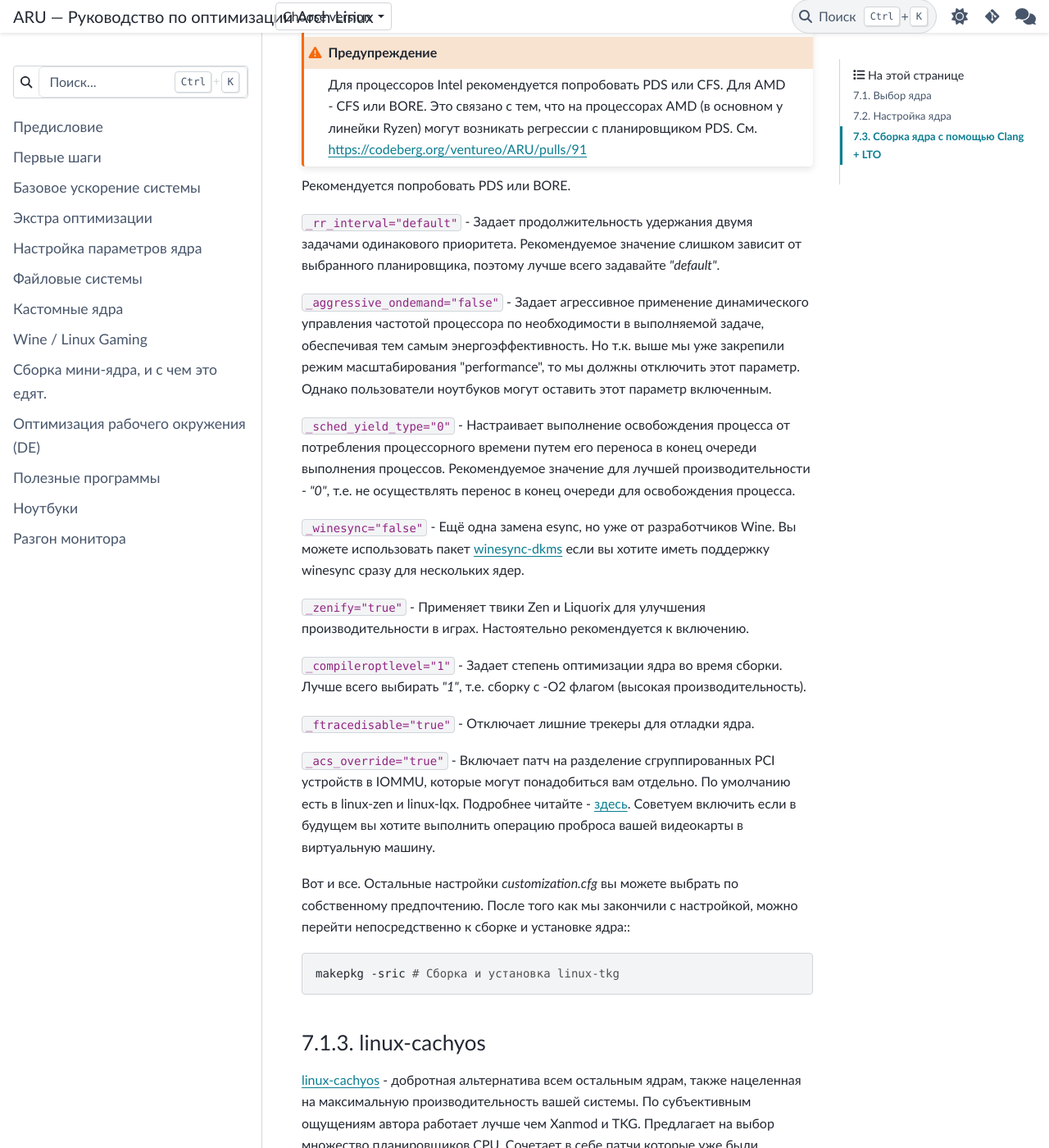
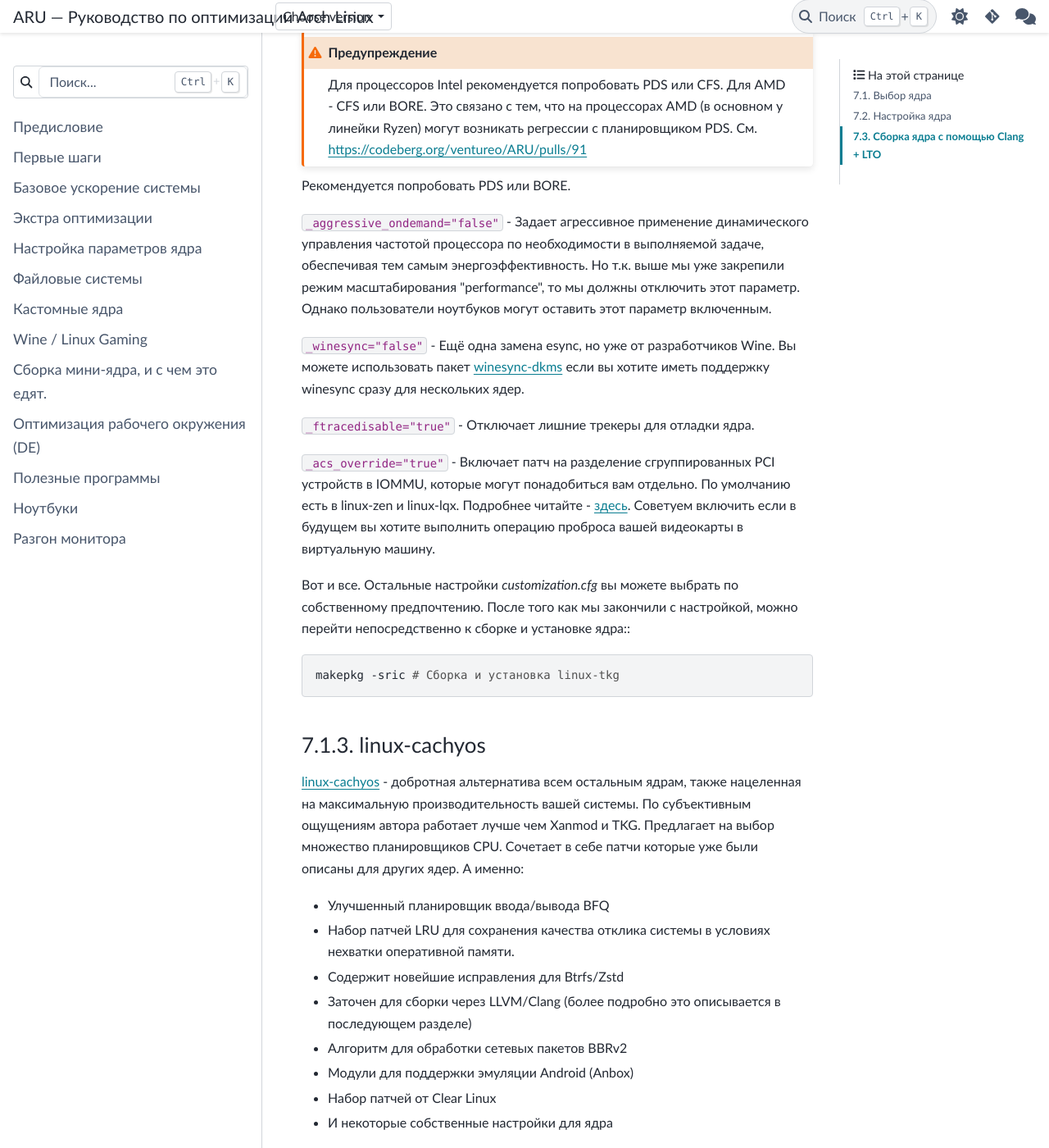
Before and after one commit to ventureoo/ARU, a Sphinx documentation site: the page built from docs/source/custom-kernels.rst, in a window 1280 px wide and 1400 px high, scrolled down 2934 px. Shown: the whole window at 82% size. Built offline with Sphinx 7.4.7 and the PyData theme 0.15.4, drawn with Linux system fonts in a browser that asks for light colours.

Commit message:
custom-kernels: Remove unnecessary information for linux-tkg
Most of the default settings have the recommended value, there is no
point in specifying it again

```diff
--- a/docs/source/custom-kernels.rst
+++ b/docs/source/custom-kernels.rst
@@ -150,11 +150,6 @@ BORE и так далее.
 
 Рекомендуется попробовать PDS или BORE.
 
-``_rr_interval="default"`` - Задает продолжительность удержания двумя
-задачами одинакового приоритета. Рекомендуемое значение слишком
-зависит от выбранного планировщика, поэтому лучше всего задавайте
-*"default"*.
-
 ``_aggressive_ondemand="false"`` - Задает агрессивное применение
 динамического управления частотой процессора по необходимости в
 выполняемой задаче, обеспечивая тем самым энергоэффективность. Но т.к.
@@ -162,23 +157,10 @@ BORE и так далее.
 должны отключить этот параметр. Однако пользователи ноутбуков могут
 оставить этот параметр включенным.
 
-``_sched_yield_type="0"`` - Настраивает выполнение освобождения
-процесса от потребления процессорного времени путем его переноса в
-конец очереди выполнения процессов. Рекомендуемое значение для лучшей
-производительности - *"0"*, т.е. не осуществлять перенос в конец
-очереди для освобождения процесса.
-
 ``_winesync="false"`` - Ещё одна замена esync, но уже от разработчиков
 Wine. Вы можете использовать пакет `winesync-dkms
 <https://aur.archlinux.org/packages/winesync-dkms>`_ если вы хотите
 иметь поддержку winesync сразу для нескольких ядер.
-
-``_zenify="true"`` - Применяет твики Zen и Liquorix для улучшения
-производительности в играх. Настоятельно рекомендуется к включению.
-
-``_compileroptlevel="1"`` - Задает степень оптимизации ядра во время
-сборки. Лучше всего выбирать *"1"*, т.е. сборку с -O2 флагом (высокая
-производительность).
 
 ``_ftracedisable="true"`` - Отключает лишние трекеры для отладки ядра.
 
```
